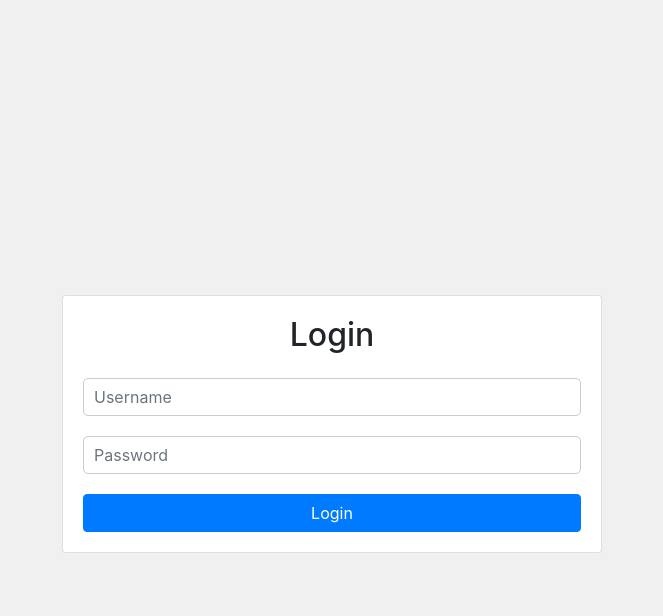
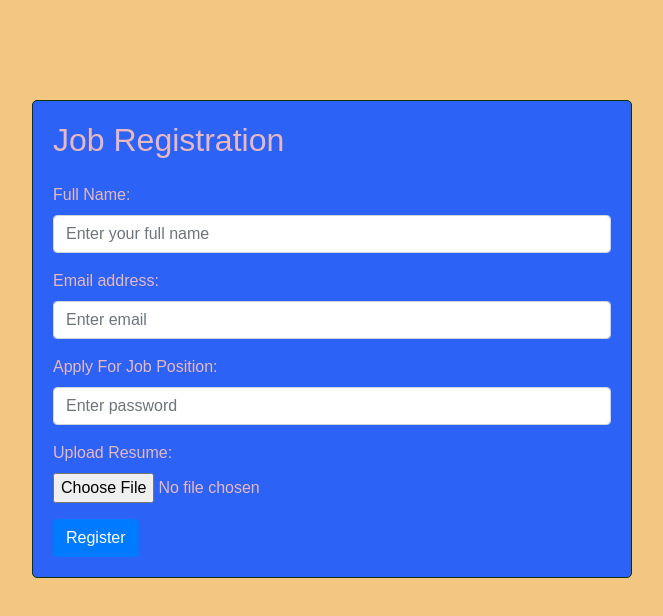
Before and after one commit to YogeshKomre/YogeshKomre, a plain HTML site: page login.html in a window 1280 px wide. Shown: the whole page, without its empty margins (308-971 px from the left). Drawn offline with nearby package versions, Linux system fonts and the light colour scheme.

Commit message:
login.html

```diff
--- a/login.html
+++ b/login.html
@@ -3,58 +3,53 @@
 <head>
     <meta charset="UTF-8">
     <meta name="viewport" content="width=device-width, initial-scale=1.0">
-  <title>Login Form</title>
-  <link rel="stylesheet" href="https://stackpath.bootstrapcdn.com/bootstrap/4.5.2/css/bootstrap.min.css">
-  <link rel="stylesheet" href="login.css">
-  <style>/* Custom CSS for animated login form */
-
-    .animated {
-      animation-duration: 1s;
+    <title>Job Registration</title>
+    <link rel="stylesheet" href="https://maxcdn.bootstrapcdn.com/bootstrap/4.5.2/css/bootstrap.min.css">
+    <style>
+        /* Custom CSS styles */
+        body {
+            font-family: Arial, sans-serif;
+            background-color: #f3c682;
+            margin: 0;
+            padding: 0;
         }
-
-    @keyframes fadeInDown {
-      from {
-        opacity: 0;
-        transform: translateY(-20px);
+        .container {
+            max-width: 600px;
+            margin: 100px auto;
+            padding: 20px;
+            border: 1px solid #103502;
+            border-radius: 5px;
+            background-color: #2c62f5;
+            color: rgb(231, 184, 192);
         }
-      to {
-        opacity: 1;
-        transform: translateY(0);
-      }
-    }</style>
+    </style>
 </head>
 <body>
-
     <div class="container">
-  <div class="row justify-content-center mt-5">
-    <div class="col-md-6">
-      <div class="card animated fadeInDown">
-        <div class="card-body">
-          <h2 class="text-center mb-4">Login</h2>
-          <form id="login-form">
+        <h2 class="mb-4">Job Registration</h2>
+        <form>
             <div class="form-group">
-              <input type="text" class="form-control" id="username" name="username" placeholder="Username">
+                <label for="fullName">Full Name:</label>
+                <input type="text" class="form-control" id="fullName" placeholder="Enter your full name" required>
             </div>
             <div class="form-group">
-              <input type="password" class="form-control" id="password" name="password" placeholder="Password">
+                <label for="email">Email address:</label>
+                <input type="email" class="form-control" id="email" placeholder="Enter email" required>
             </div>
-            <button type="submit" class="btn btn-primary btn-block">Login</button>
+            <div class="form-group">
+                <label for="password">Apply For Job Position:</label>
+                <input type="text" class="form-control" id="password" placeholder="Enter password" required>
+            </div>
+            <div class="form-group">
+                <label for="resume">Upload Resume:</label>
+                <input type="file" class="form-control-file" id="resume" required>
+            </div>
+            <button type="submit" class="btn btn-primary">Register</button>
         </form>
     </div>
-      </div>
-    </div>
-  </div>
-</div>
 
-<script>
-  document.getElementById('login-form').addEventListener('submit', function(event) {
-    event.preventDefault(); // Prevent default form submission
-    // You can add your login validation or submission logic here
-    // For demonstration purposes, we'll just log the form data
-    const formData = new FormData(event.target);
-    console.log('Form data:', Object.fromEntries(formData));
-  });
-</script>
-
+    <script src="https://code.jquery.com/jquery-3.5.1.slim.min.js"></script>
+    <script src="https://cdn.jsdelivr.net/npm/@popperjs/core@2.5.4/dist/umd/popper.min.js"></script>
+    <script src="https://maxcdn.bootstrapcdn.com/bootstrap/4.5.2/js/bootstrap.min.js"></script>
 </body>
 </html>
```
Lines whose indentation alone changed are shown as unchanged.
